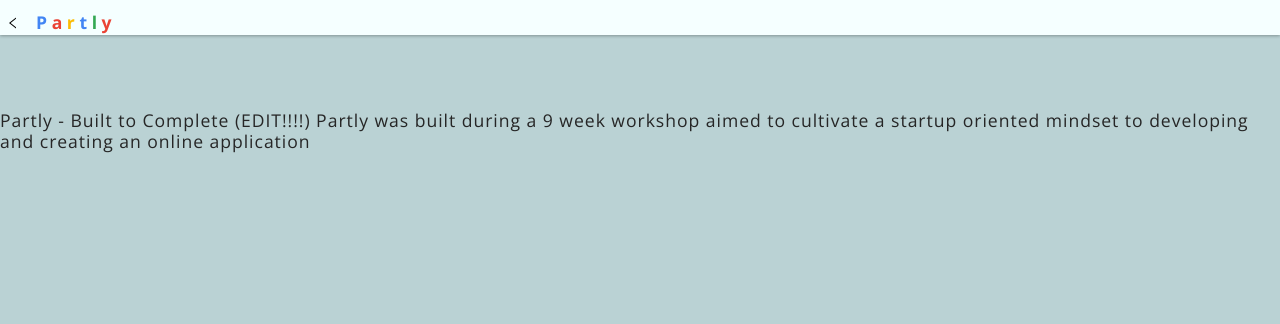
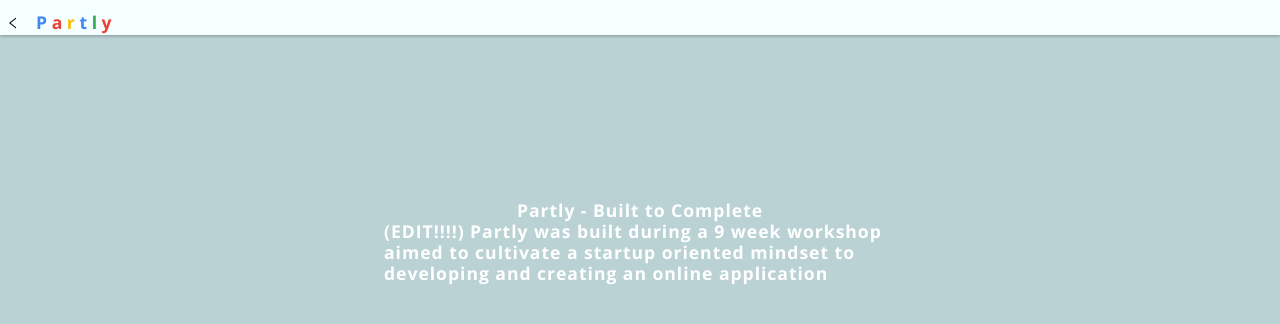
Before and after one commit to galia1902/jekyll-site4, a Jekyll site: the page built from _pages/partly.md, in a window 1280 px wide and 900 px high. Shown: the top 324 px of the window. Built offline with Jekyll 4.4.1, drawn with Linux system fonts in a browser that asks for light colours; some web fonts are replaced.

Commit message:
testing some more background colors, aligned main description

```diff
--- a/_pages/partly.md
+++ b/_pages/partly.md
@@ -5,7 +5,7 @@ title: partly
 permalink: /partly/
 ---
  <span class="page" id="page0">
-   <span class="page-content1 page-content-introduction">
+   <span class="page-content1 page-content-introduction partly-text">
      <span class="partly-introduction">
        <span class="partly-content-title">
         Partly - Built to Complete
--- a/_sass/partly.scss
+++ b/_sass/partly.scss
@@ -58,7 +58,7 @@
   padding: 110px 0 0 0;
 }
 .page-content2{
-  background-color:SkyBlue;
+  background-color:#97bbbe;
 }
 .page-content3{
   // background-color:DarkSalmon;
@@ -134,11 +134,19 @@
  }
 }
 .partly-content-title{
-
+  display:block;
+  text-align:center;
 }
 .partly-text-main{
-
+  display:block;
 }
 .partly-introduction{
   flex-direction: column !important;
 }
+.page-content-introduction{
+  width:80%;
+  margin:0 auto;
+  // background-color: blue;
+  display:flex;
+  padding:200px 20% 0 20%;
+}
```
